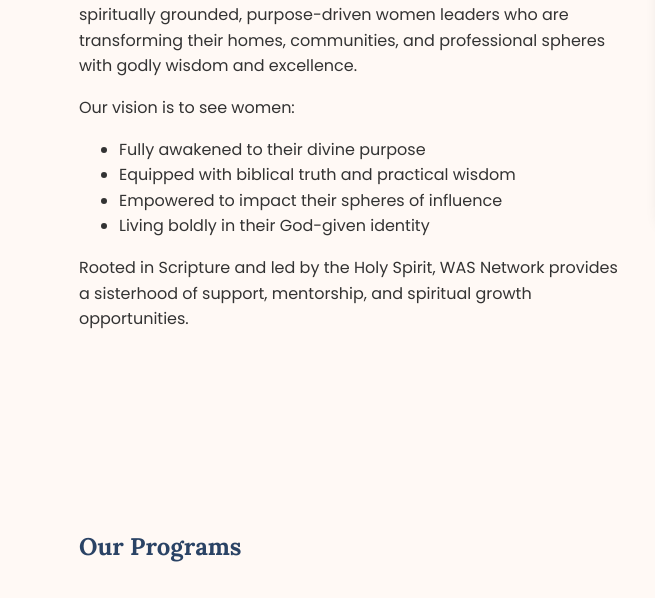
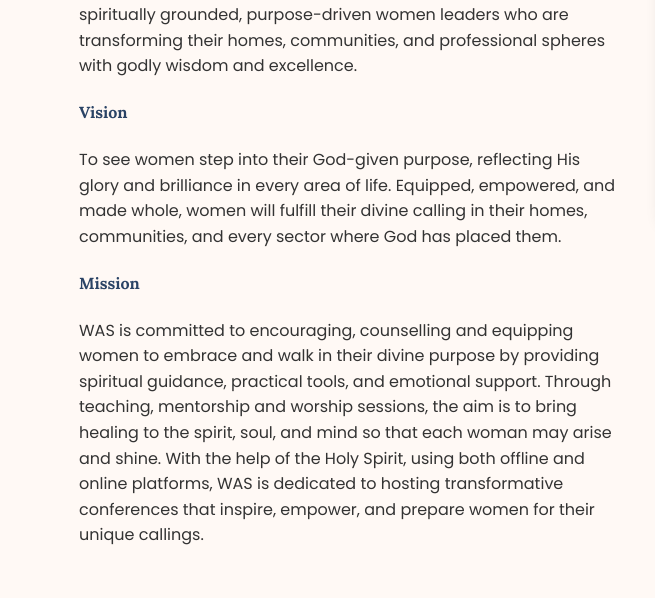
Before and after one commit to yomola/Omotayo-Alawode, a plain HTML site: page WAS.html in a window 1280 px wide. Shown: the part 1116-1714 px from the top of the page, 0-655 px from the left. Drawn offline with Linux system fonts and the light colour scheme.

Commit message:
Vision and Mission statement added

```diff
--- a/WAS.html
+++ b/WAS.html
@@ -55,14 +55,10 @@
                 <div class="about-was-text">
                     <p>The <strong>Woman Arise and Shine Network (WAS Network)</strong> is a thriving ministry founded by Pastor Omotayo Alawode, established to inspire, instruct, and empower women to rise into their God-ordained identity and destiny.</p>
                     <p>Through this dynamic platform, we are raising a generation of spiritually grounded, purpose-driven women leaders who are transforming their homes, communities, and professional spheres with godly wisdom and excellence.</p>
-                    <p>Our vision is to see women:</p>
-                    <ul>
-                        <li>Fully awakened to their divine purpose</li>
-                        <li>Equipped with biblical truth and practical wisdom</li>
-                        <li>Empowered to impact their spheres of influence</li>
-                        <li>Living boldly in their God-given identity</li>
-                    </ul>
-                    <p>Rooted in Scripture and led by the Holy Spirit, WAS Network provides a sisterhood of support, mentorship, and spiritual growth opportunities.</p>
+                    <h4>Vision</h4>
+                    <p>To see women step into their God-given purpose, reflecting His glory and brilliance in every area of life. Equipped, empowered, and made whole, women will fulfill their divine calling in their homes, communities, and every sector where God has placed them.</p>
+                    <h4>Mission</h4>
+                    <p>WAS is committed to  encouraging, counselling and equipping women to embrace and walk in their divine purpose by providing spiritual guidance, practical tools, and emotional support. Through teaching, mentorship and worship sessions, the aim is to bring healing to the spirit, soul, and mind so that each woman may arise and shine. With the help of the Holy Spirit, using both offline and online platforms, WAS is  dedicated to hosting transformative conferences that inspire, empower, and prepare women for their unique callings.</p>
                 </div>
                 <!-- YouTube Video Carousel -->
                 <div class="video-carousel">
```
